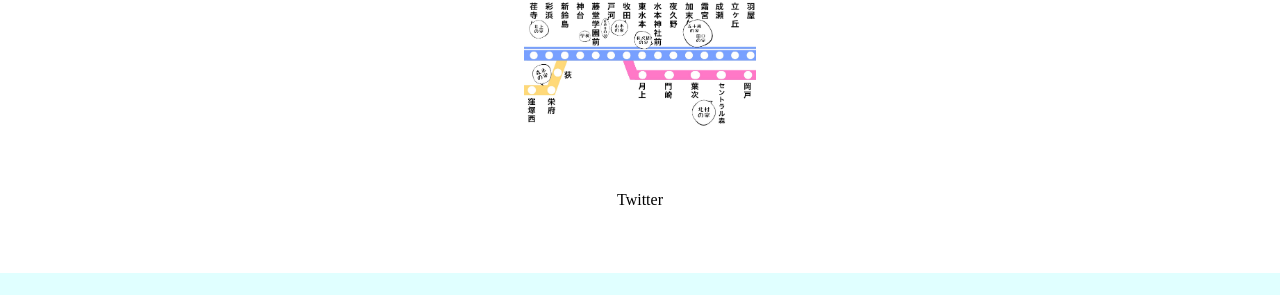
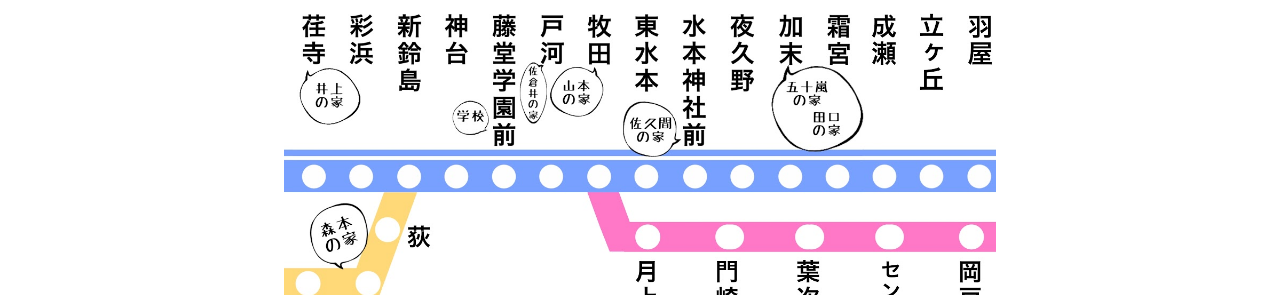
Before and after one commit to T-Toro/orenana-special, a plain HTML site: page index.html in a window 1280 px wide. Shown: the part 139-434 px from the top of the page. Drawn offline with Linux system fonts and the light colour scheme.

Commit message:
Update stylesheet.css

```diff
--- a/stylesheet.css
+++ b/stylesheet.css
@@ -59,7 +59,7 @@ h1 {
 }
 
 .map img {
-  height: 130px;
+  height: 400px;
   margin-right: auto;
   margin-left: auto;
   display: block;
```
